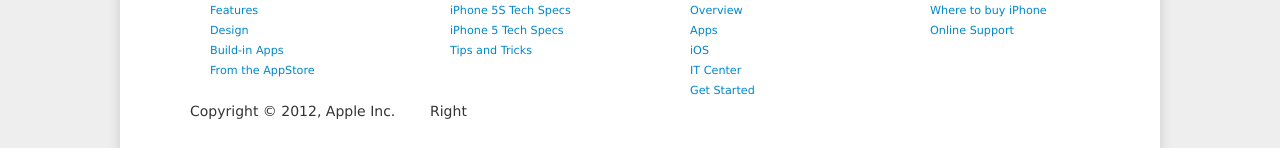
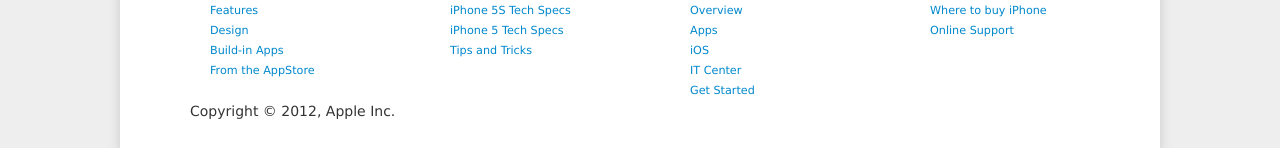
Before and after one commit to AptechC1203L/project-g3, a Jekyll site: the page built from index.html, in a window 1280 px wide. Shown: the part 2005-2153 px from the top of the page. Built offline with Jekyll 4.4.1, drawn with Linux system fonts in a browser that asks for light colours.

Commit message:
Remove 'Right' from footer

```diff
--- a/_layouts/default.html
+++ b/_layouts/default.html
@@ -70,7 +70,7 @@
           <div class="span3">
             <p>Copyright &copy; 2012, Apple Inc.</p>
           </div>
-          <div class="span8">Right</div>
+
       </footer>
     </div>
     <!-- Scripts -->
```
